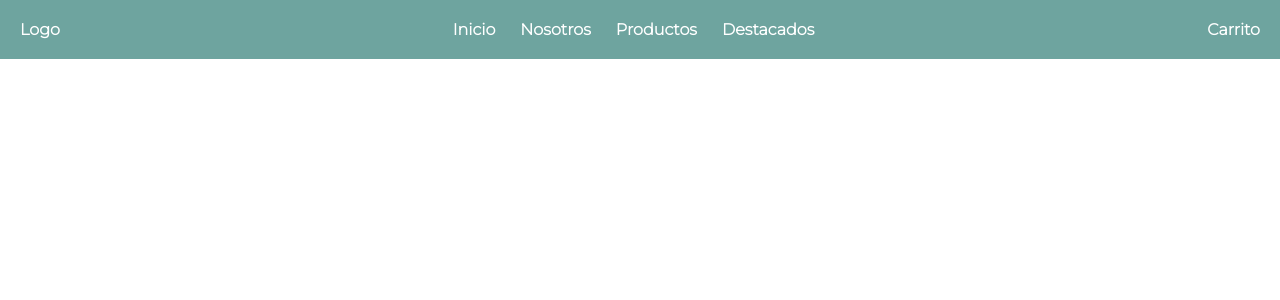
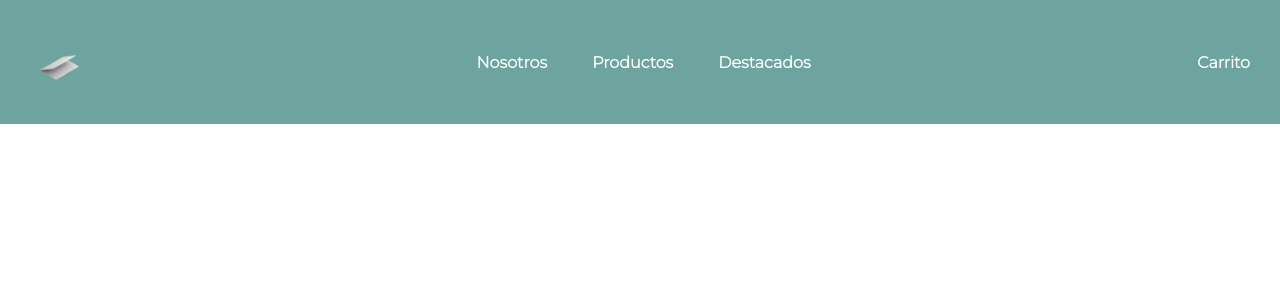
Before and after one commit to MarkOsBab/proyecto_react, a React (Create React App) app: page / in a window 1280 px wide. Shown: the top 300 px of the page. Built offline with nearby package versions, Linux system fonts and the light colour scheme.

Commit message:
Desafío: Crear componente navbar

```diff
--- a/public/css/main.css
+++ b/public/css/main.css
@@ -26,11 +26,17 @@ a {
   padding: 2rem;
   font-size: 1.6em; }
   .navbar__logo {
-    color: #fff; }
+    width: 100%; }
+    .navbar__logo__image {
+      width: 6rem; }
   .navbar__box {
     display: flex;
     flex-direction: row;
     flex-wrap: wrap;
-    gap: 2.5rem; }
+    gap: 0rem 2.5rem; }
     .navbar__box__list__item {
-      color: #fff; }
+      color: #fff;
+      padding: 1rem; }
+      .navbar__box__list__item:hover {
+        background-color: #629c96;
+        box-shadow: 13px 5px 10px -5px rgba(0, 0, 0, 0.1); }
--- a/public/index.html
+++ b/public/index.html
@@ -2,7 +2,7 @@
 <html lang="en">
   <head>
     <meta charset="utf-8" />
-    <link rel="icon" href="%PUBLIC_URL%/favicon.ico" />
+    <link rel="icon" href="%PUBLIC_URL%/images/alt_logo.png" />
     <meta name="viewport" content="width=device-width, initial-scale=1" />
     <meta name="theme-color" content="#000000" />
     <link rel="stylesheet" href="./css/main.css">
@@ -10,7 +10,7 @@
       name="description"
       content="Web site created using create-react-app"
     />
-    <link rel="apple-touch-icon" href="%PUBLIC_URL%/logo192.png" />
+    <link rel="apple-touch-icon" href="%PUBLIC_URL%/images/alt_logo.png" />
     <!--
       manifest.json provides metadata used when your web app is installed on a
       user's mobile device or desktop. See https://developers.google.com/web/fundamentals/web-app-manifest/
--- a/src/components/Navbar.js
+++ b/src/components/Navbar.js
@@ -1,12 +1,14 @@
+import logo from './../images/alt_logo.png';
 function Navbar()
 {
     return (
         <nav className='navbar'>
-            <a href="#" className='navbar__logo'>Logo</a>
+            <a href="#" className='navbar__box__list__item'>
+                <picture className='navbar__logo'>
+                    <img src={logo} alt="logo-image" className='navbar__logo__image' />
+                </picture>
+            </a>
             <ul className='navbar__box'>
-                <li className='navbar__box__list'>
-                    <a href="#" className='navbar__box__list__item'>Inicio</a>
-                </li>
                 <li className='navbar__box__list'>
                     <a href="#" className='navbar__box__list__item'>Nosotros</a>
                 </li>
--- a/src/sass/partials/_navbar.scss
+++ b/src/sass/partials/_navbar.scss
@@ -10,16 +10,24 @@
     padding: 2rem;
     font-size: 1.6em;
     &__logo{
-        color: $primaryNavbarFont;
+        width: 100%;
+        &__image{
+            width: 6rem;
+        }
     }
     &__box{
         display: flex;
         flex-direction: row;
         flex-wrap: wrap;
-        gap: 2.5rem;
+        gap: 0rem 2.5rem;
         &__list{
             &__item{
                 color: $primaryNavbarFont;
+                padding: 1rem;
+                &:hover{
+                    background-color: darken($color: $navbarColor, $amount: 4);
+                    box-shadow: 13px 5px 10px -5px rgba(0,0,0,0.1);
+                }
             }
         }
     }
```
Also changed, not shown: public/images/alt_logo.png (added), src/images/alt_logo.png (added).
